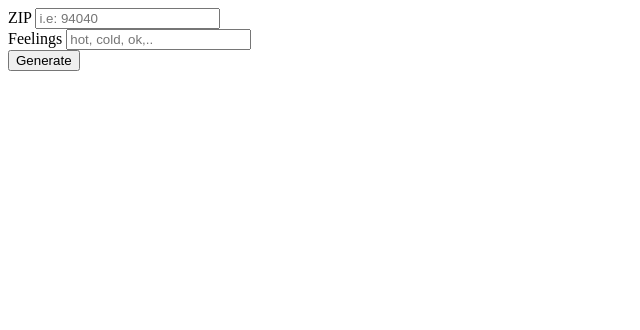
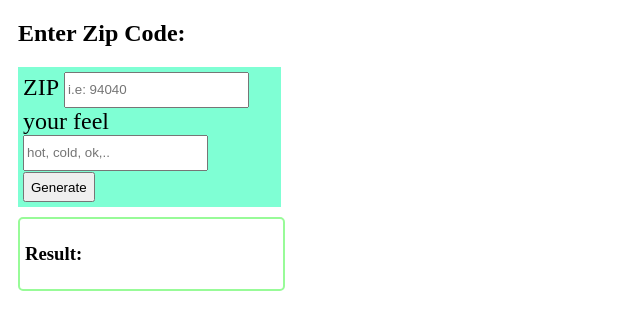
Before and after one commit to mn3m-cs/weather-app, a plain HTML site: page website/index.html in a window 1280 px wide. Shown: the whole page, without its empty margins (0-640 px from the left). Drawn offline with Linux system fonts and the light colour scheme.

Commit message:
style added

```diff
--- a/website/index.html
+++ b/website/index.html
@@ -5,18 +5,20 @@
     <meta name="viewport" content="width=device-width, initial-scale=1.0">
     <title>Weather Journal</title>
     <script src="app.js" defer></script>
+    <link rel="stylesheet" href="style.css">
 </head>
 <body>
+    <h2>Enter Zip Code:</h2>
     <div id='weather'>
         <label for="zip"> ZIP</label>
         <input type="text" name="zip" id="zip" placeholder="i.e: 94040"><br>
-        <label for="feel">Feelings</label>
+        <label for="feel">your feel</label>
         <input type="text" name="feel" id="feel" placeholder="hot, cold, ok,.."><br>
         <button id="generate"  >Generate</button> <!--onclick="generate"-->
     </div>
 
     <div id='data'>
-
+        <h3>Result: </h3>
     </div>
 </body>
 </html>
--- /dev/null
+++ b/website/style.css
@@ -0,0 +1,25 @@
+#weather{
+    margin:10px;
+    background-color: aquamarine;
+    width: 20%;
+    font-size: x-large;
+    padding:5px;
+}
+input{
+    height: 30px;
+}
+
+button{
+    height: 30px;
+}
+h2{
+    margin-left:10px;
+}
+
+#data{
+    width: 20%;
+    border: 2px solid palegreen;
+    border-radius: 5px;
+    margin:10px;
+    padding:5px;
+}
```
